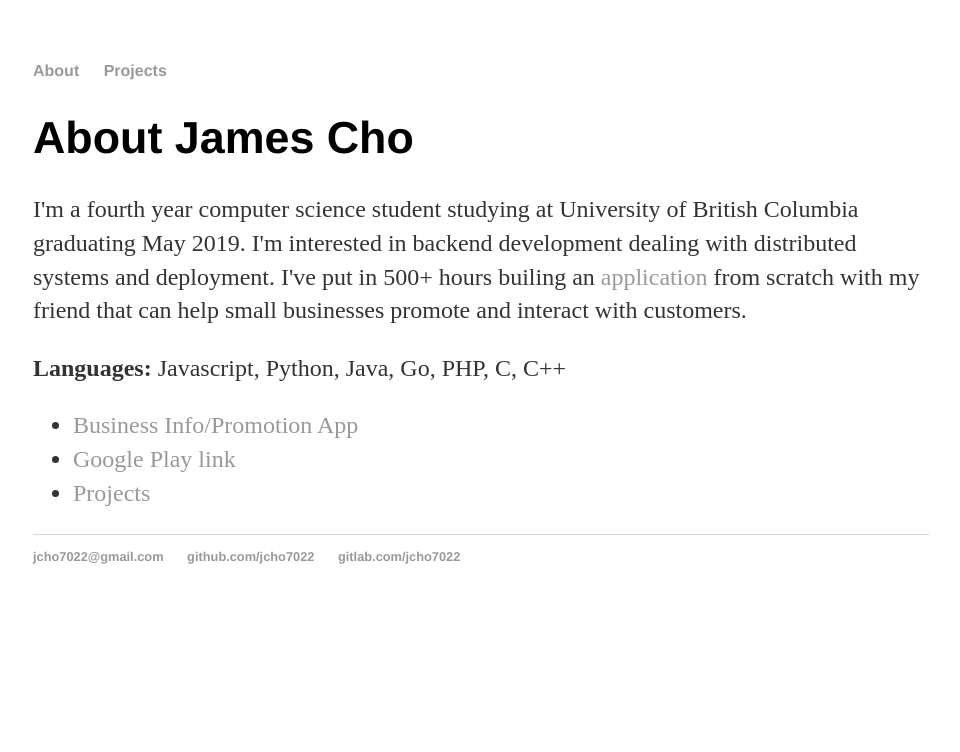
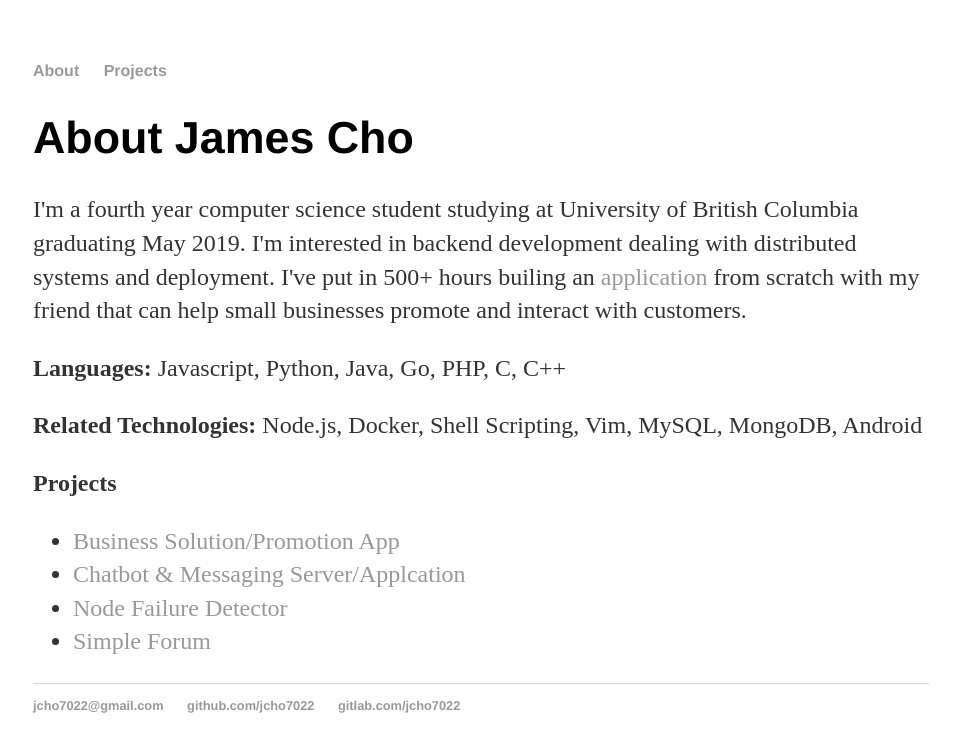
Before and after one commit to jcho7022/jcho7022.github.io, a Jekyll site: the page built from index.html, in a window 1280 px wide. Shown: the top 752 px of the page, without its empty margins (159-1119 px from the left). Built offline with Jekyll 4.4.1, drawn with Linux system fonts in a browser that asks for light colours.

Commit message:
Update index.html

```diff
--- a/index.html
+++ b/index.html
@@ -11,11 +11,13 @@ title: About James Cho
 		from scratch with my friend that can help small businesses promote and interact with customers.
 		</p>
 	<p><b>Languages:</b> Javascript, Python, Java, Go, PHP, C, C++</p>
+	<p><b>Related Technologies:</b> Node.js, Docker, Shell Scripting, Vim, MySQL, MongoDB, Android</p>
 
-
+	<p><b>Projects</b>
 	<ul class="direct">
-		<li><a href="https://jcho7022.github.io/projects/float/">Business Info/Promotion App</a></li>
-		<li><a href="https://play.google.com/store/apps/details?id=com.floatapplication">Google Play link</a></li>
-		<li><a href="https://jcho7022.github.io/projects/">Projects</a></li>
-		</ul>
+		<li> <a href="/projects/float" title="Business Solution/Promotion App">Business Solution/Promotion App</a></li>
+ 		<li> <a href="/projects/chatbot" title="Chatbot & Client App">Chatbot & Messaging Server/Applcation</a></li>
+  		<li> <a href="/projects/fd" title="Failure Detector">Node Failure Detector</a></li>
+  		<li> <a href="/projects/forum" title="Simple Forum">Simple Forum</a></li>
+	</ul>
 </div>
```
